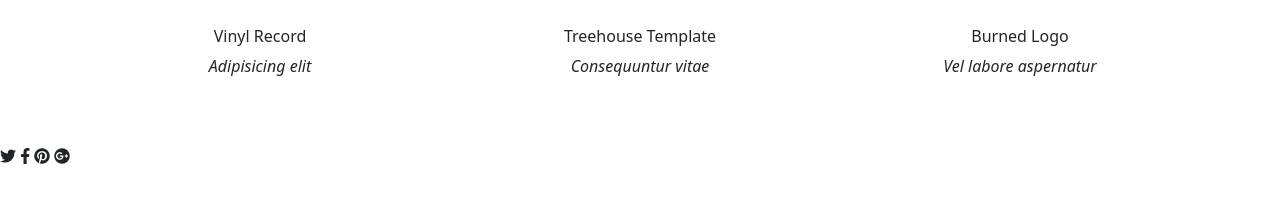
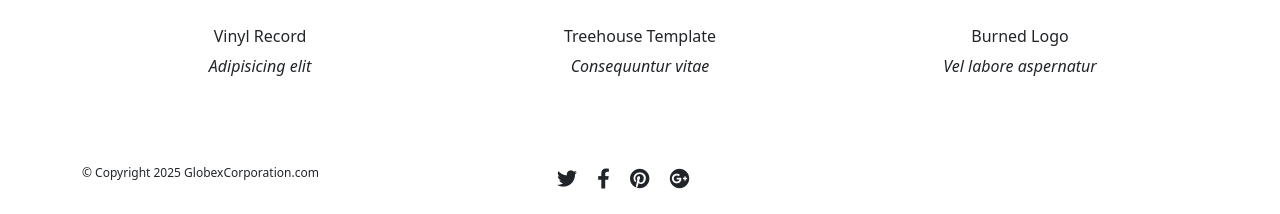
Before and after one commit to Witold-Wrzesniewski/task-runner-project, a website: page index.html in a window 1280 px wide. Shown: the part 1956-2170 px from the top of the page. Before the commit the page ends 2124 px from the top, so only its background shows below. Drawn offline with nearby package versions, Linux system fonts and the light colour scheme; a web font is replaced by a local one.

Commit message:
Add footer content

```diff
--- a/index.html
+++ b/index.html
@@ -116,11 +116,18 @@
             </div>
         </div>
     </section>
-    <footer>
-        <i class="fa-brands fa-twitter"></i>
-        <i class="fa-brands fa-facebook-f"></i>
-        <i class="fa-brands fa-pinterest"></i>
-        <i class="fa-brands fa-google-plus"></i>
+    <footer class="container">
+        <div class="row">
+            <div class="col-md-5 copyright">
+                &copy Copyright 2025 GlobexCorporation.com
+            </div>
+            <div class="col-md-7 socials">
+                <i class="fa-brands fa-twitter"></i>
+                <i class="fa-brands fa-facebook-f"></i>
+                <i class="fa-brands fa-pinterest"></i>
+                <i class="fa-brands fa-google-plus"></i>
+            </div>
+        </div>
     </footer>
     <script src="https://cdn.jsdelivr.net/npm/bootstrap@5.2.3/dist/js/bootstrap.bundle.min.js" integrity="sha384-kenU1KFdBIe4zVF0s0G1M5b4hcpxyD9F7jL+jjXkk+Q2h455rYXK/7HAuoJl+0I4" crossorigin="anonymous"></script>
 </body>
--- a/sass/style.scss
+++ b/sass/style.scss
@@ -105,3 +105,17 @@ header {
 .portfolio .my-card p {
     font-style: italic;
 }
+
+/*footer*/
+footer {
+    padding: 20px;
+}
+.copyright {
+    font-size: 12px;
+}
+.socials {
+    font-size: 20px;
+    i {
+        margin-right: 15px;
+    }
+}
```
Also changed, not shown: css/style.css, 1 other file.
